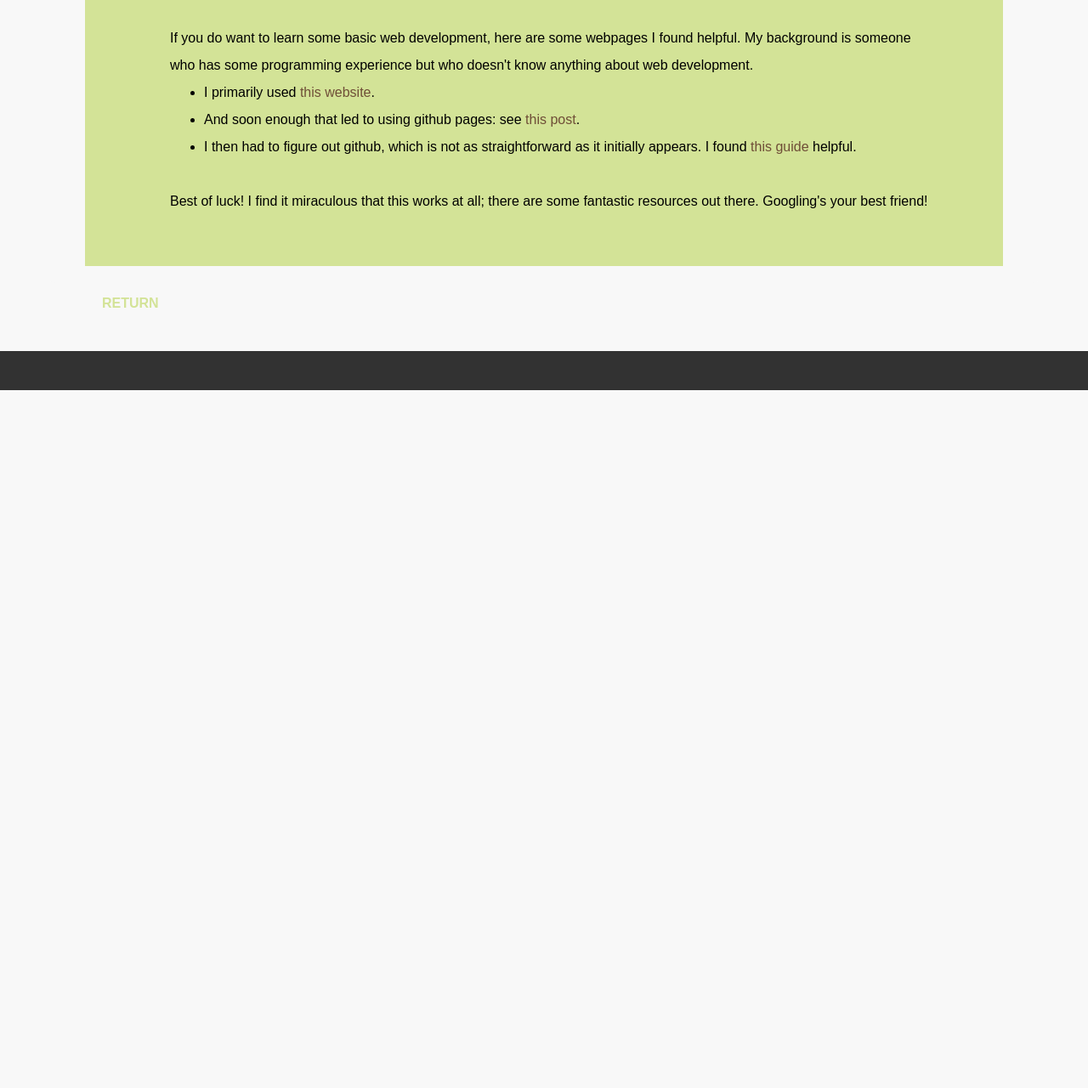
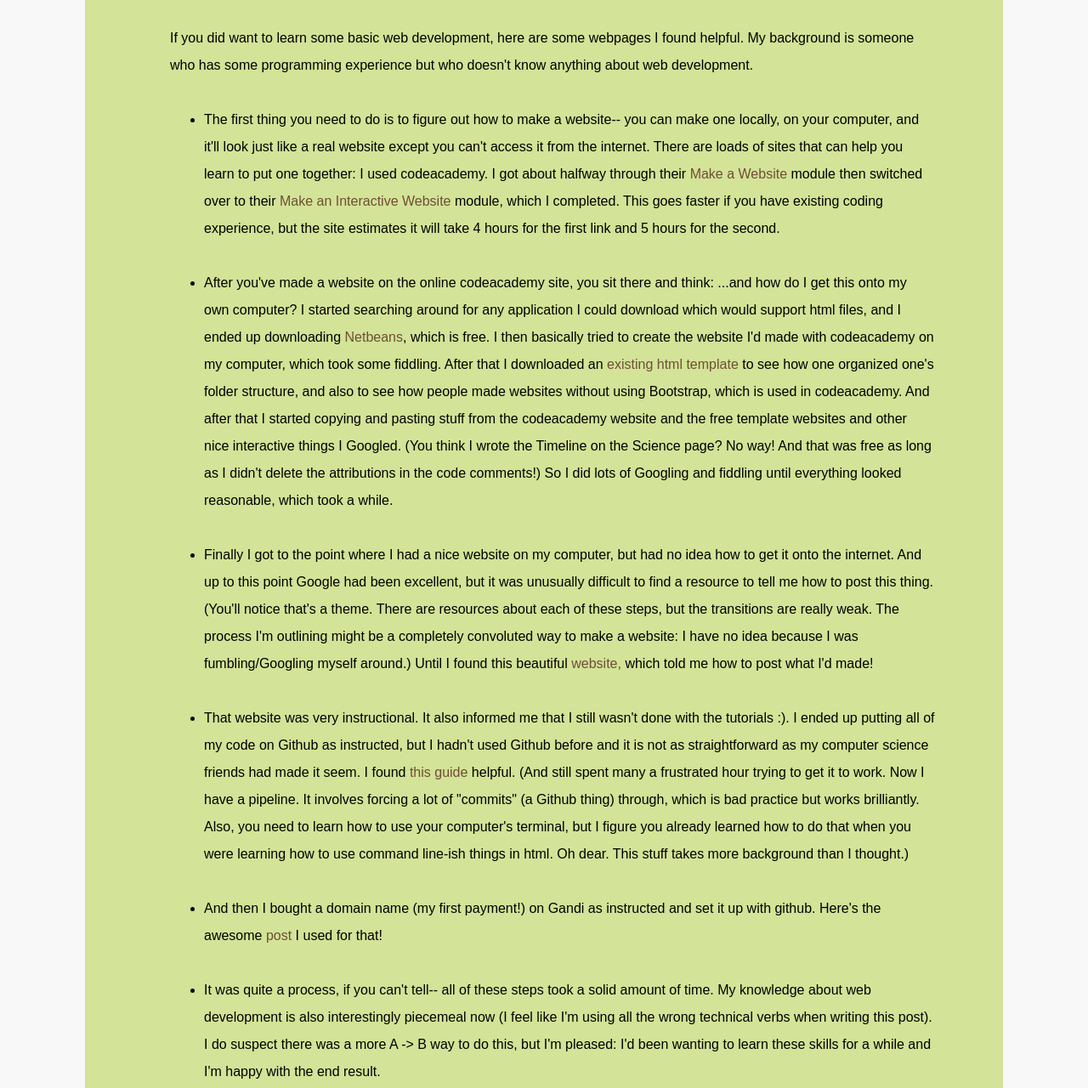
Before and after one commit to JustinChavez/womenincocosci, a plain HTML site: page posts/how_to_host_your_own_website.html in a window 1280 px wide. Shown: the part 486-1766 px from the top of the page at 85% size. Before the commit the page ends 945 px from the top, so only its background shows below. Drawn offline with nearby package versions, Linux system fonts and the light colour scheme; files whose address does not match are found by name.

Commit message:
072716_4

```diff
--- a/posts/how_to_host_your_own_website.html
+++ b/posts/how_to_host_your_own_website.html
@@ -9,10 +9,17 @@
         <link rel="stylesheet" href="../css/main.css">
         <script src="js/modernizr.js"></script> <!-- Modernizr -->
         <script>
-  (function(i,s,o,g,r,a,m){i['GoogleAnalyticsObject']=r;i[r]=i[r]||function(){
-  (i[r].q=i[r].q||[]).push(arguments)},i[r].l=1*new Date();a=s.createElement(o),
-  m=s.getElementsByTagName(o)[0];a.async=1;a.src=g;m.parentNode.insertBefore(a,m)
-  })(window,document,'script','https://www.google-analytics.com/analytics.js','ga');
+            (function (i, s, o, g, r, a, m) {
+                i['GoogleAnalyticsObject'] = r;
+                i[r] = i[r] || function () {
+                    (i[r].q = i[r].q || []).push(arguments)
+                }, i[r].l = 1 * new Date();
+                a = s.createElement(o),
+                        m = s.getElementsByTagName(o)[0];
+                a.async = 1;
+                a.src = g;
+                m.parentNode.insertBefore(a, m)
+            })(window, document, 'script', 'https://www.google-analytics.com/analytics.js', 'ga');
             ga('create', 'UA-81355034-1', 'auto');
             ga('send', 'pageview');
         </script>
@@ -61,25 +68,78 @@
                     website from scratch (i.e., learning html and css) and
                     it took a LONG time. I wouldn't
                     recommend it if you're not interested in it for its
-                        own sake, though it doesn't take too long to pick up
-                        (it's just all of the details that you get stuck on,
-                        as it always is with coding). It's made a lot quicker
-                        if you download a template as well, rather than doing
-                        everything from scratch. </p>
+                    own sake. None of the individual parts are too
+                    difficult; it's just as fiddly as coding always is :). It can be
+                    made a lot quicker if you download a template though, rather than doing
+                    everything from scratch! </p>
                 <br>
-                    <p>If you do want to learn some basic web
+                <p>If you did want to learn some basic web
                     development, here are some webpages I found
                     helpful. My background is someone who has some
                     programming experience but who doesn't know anything
                     about web development. </p>
+                <br>
                 <ul>
-                    <li>I primarily used
-                        <a href="http://www.jonhmchan.com/blog/2014/4/28/finally-a-guide-to-hosting-your-website">this website</a>.</li>
-                    <li>And soon enough that led to using github pages: see
-                        <a href="http://spector.io/how-to-set-up-github-pages-with-a-custom-domain-on-gandi/">this post</a>.</li>
-                    <li>I then had to figure out github, which
-                        is not as straightforward as it initially appears. I found
-                        <a href = "http://readwrite.com/2013/09/30/understanding-github-a-journey-for-beginners-part-1/">this guide</a> helpful.</li>
+                    <li> The first thing you need to do is to figure out how to
+                        make a website-- you can make one locally, on your computer,
+                        and it'll look just like a real website except you can't
+                        access it from the internet. There are loads of sites that
+                        can help you learn to put one together: I used codeacademy. I
+                        got about halfway through their <a href="https://www.codecademy.com/learn/make-a-website">Make
+                            a Website</a> module then switched over to their
+                        <a href="https://www.codecademy.com/skills/make-an-interactive-website">Make
+                            an Interactive Website</a> module, which I completed. This goes
+                        faster if you have existing coding experience, but the site estimates
+                        it will take 4 hours for the first link and 5 hours for the second.</li>
+                    <br>
+                    <li> After you've made a website on the online codeacademy site, you sit there
+                        and think: ...and how do I get this onto my own computer? I started searching around
+                        for any application I could download which would support html files, and
+                        I ended up downloading <a href="https://netbeans.org">Netbeans</a>, which is
+                        free. I then basically tried to create the website I'd made with codeacademy on
+                        my computer, which took some fiddling. After that I downloaded an
+                        <a href="http://www.free-css.com/free-css-templates">existing html template</a>
+                        to see how one organized one's folder structure, and
+                        also to see how people made websites without using Bootstrap, which is
+                        used in codeacademy. And after that I started copying and pasting stuff
+                        from the codeacademy website and the free template websites and other nice
+                        interactive things I Googled. (You think I wrote the Timeline on the
+                        Science page? No way! And that was free as long as I didn't delete the
+                        attributions in the code comments!) So I did lots of Googling and fiddling
+                        until everything looked reasonable, which took a while.</li>
+                    <br>
+                    <li> Finally I got to the point where I had a nice website on my computer, but
+                        had no idea how to get it onto the internet. And up to this point Google had
+                        been excellent, but it was unusually difficult to find a resource to tell me
+                        how to post this thing. (You'll notice that's a theme. There
+                        are resources about each of these steps, but the transitions are really
+                        weak. The process I'm outlining might be a completely convoluted way to make a
+                        website: I have no idea because I was fumbling/Googling myself around.) Until I found this beautiful
+                        <a href="http://www.jonhmchan.com/blog/2014/4/28/finally-a-guide-to-hosting-your-website">website,</a>
+                        which told me how to post what I'd made!</li>
+                    <br>
+                    <li>That website was very instructional. It also informed me that I still wasn't
+                        done with the tutorials :). I ended up
+                        putting all of my code on Github as instructed, but I hadn't used Github before
+                        and it is not as straightforward as my computer science friends had made it seem. I found
+                        <a href = "http://readwrite.com/2013/09/30/understanding-github-a-journey-for-beginners-part-1/">this guide</a> helpful.
+                    (And still spent many a frustrated hour trying to get it to work. Now I have a pipeline. It involves
+                     forcing a lot of "commits" (a Github thing) through, which is bad practice but works brilliantly. Also, you need
+                     to learn how to use your computer's terminal, but I figure you already learned how to do that
+                     when you were learning how to use command line-ish things in html. Oh dear. This stuff takes more
+                     background than I thought.)</li>
+                    <br>
+                    <li> And then I bought a domain name (my first payment!)
+                        on Gandi as instructed and set it up with github. Here's the awesome
+                        <a href="http://spector.io/how-to-set-up-github-pages-with-a-custom-domain-on-gandi/">post</a>
+                        I used for that!</li>
+                    <br>
+                    <li> It was quite a process, if you can't tell-- all of these steps took a solid amount of
+                        time. My knowledge about web development is also interestingly piecemeal now (I feel like I'm
+                        using all the wrong technical verbs when writing this post). I do suspect
+                        there was a more A -> B way to do this, but I'm pleased: I'd
+                        been wanting to learn these skills for a while
+                        and I'm happy with the end result.  </li>
                 </ul>
                 <br>
                 <p>Best of luck! I find it miraculous that this works at all;
```
Lines whose indentation alone changed are shown as unchanged.
